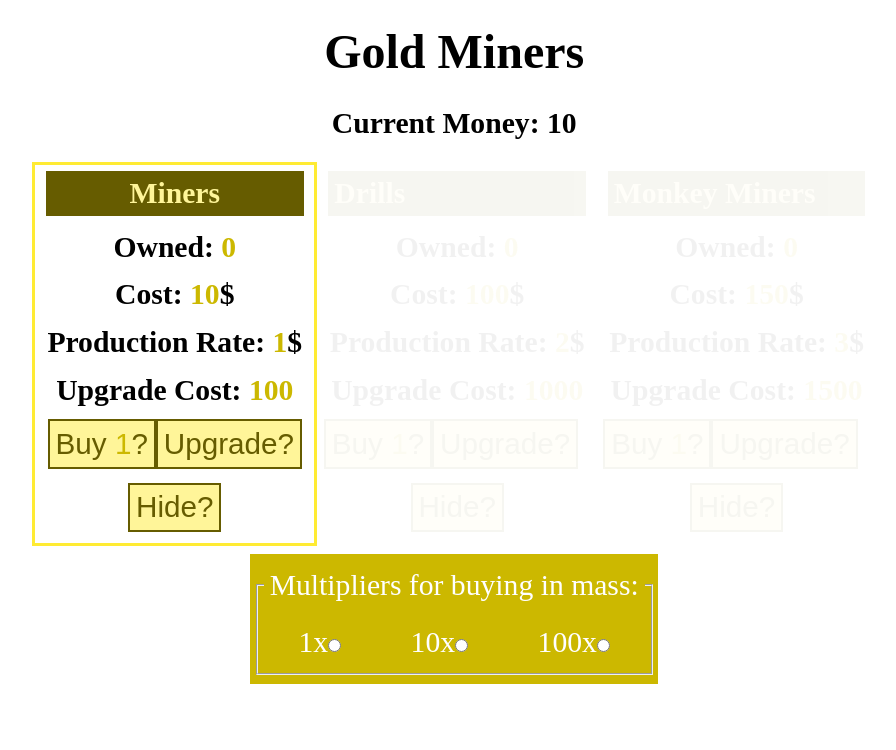
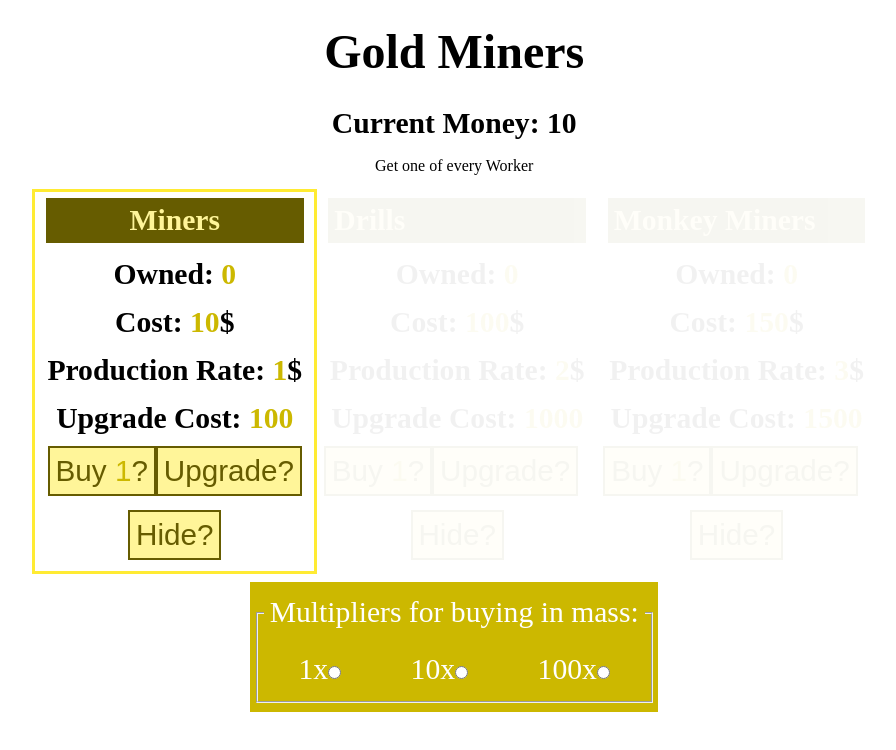
Before and after one commit to collerhatguy/coal-miner-fixed, a React (Create React App) app: page / in a window 1280 px wide. Shown: the top 750 px of the page, without its empty margins (189-1085 px from the left). Built offline with nearby package versions, Linux system fonts and the light colour scheme.

Commit message:
gonna come back later

```diff
--- a/src/components/AcheivementList.js
+++ b/src/components/AcheivementList.js
@@ -3,7 +3,9 @@ import React from 'react'
 export default function AcheivementList() {
     return (
         <div id="acheivement-list">
-
+            <div>
+                Get one of every Worker
+            </div>
         </div>
     )
 }
```
